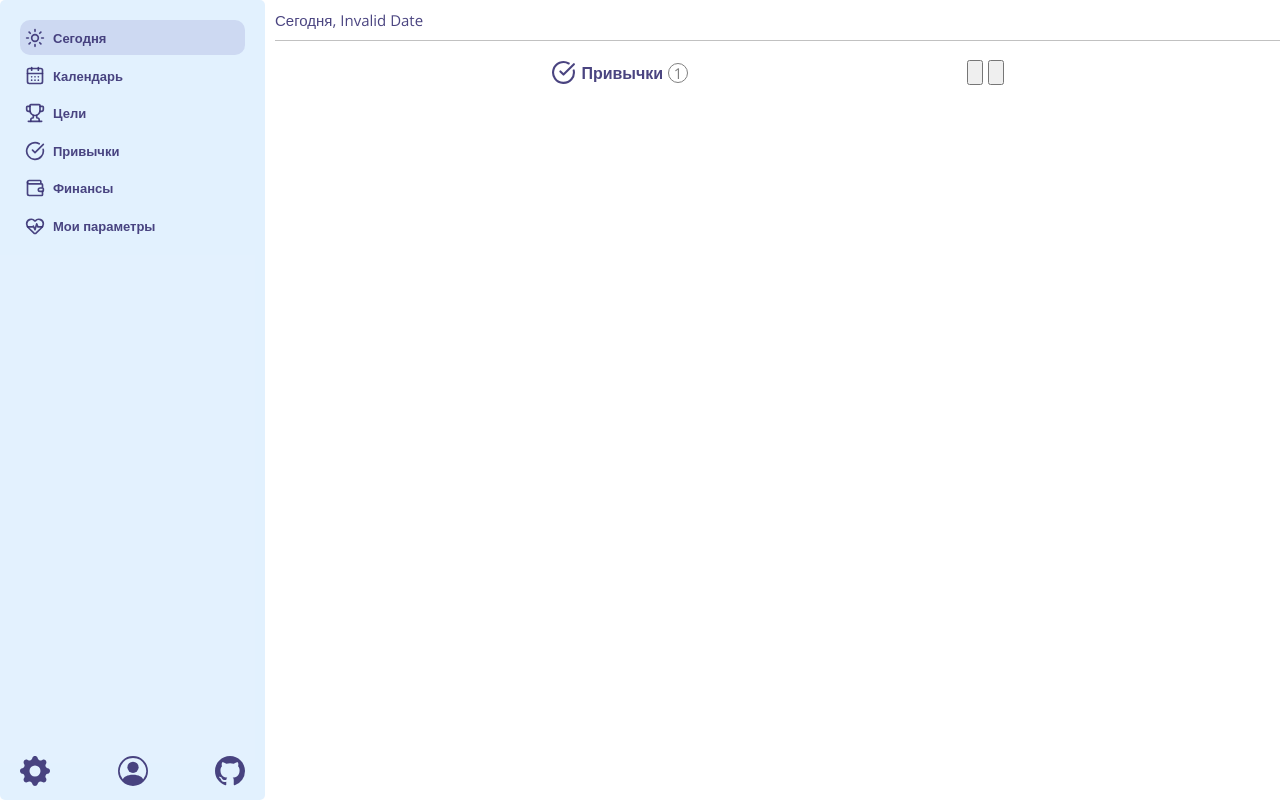
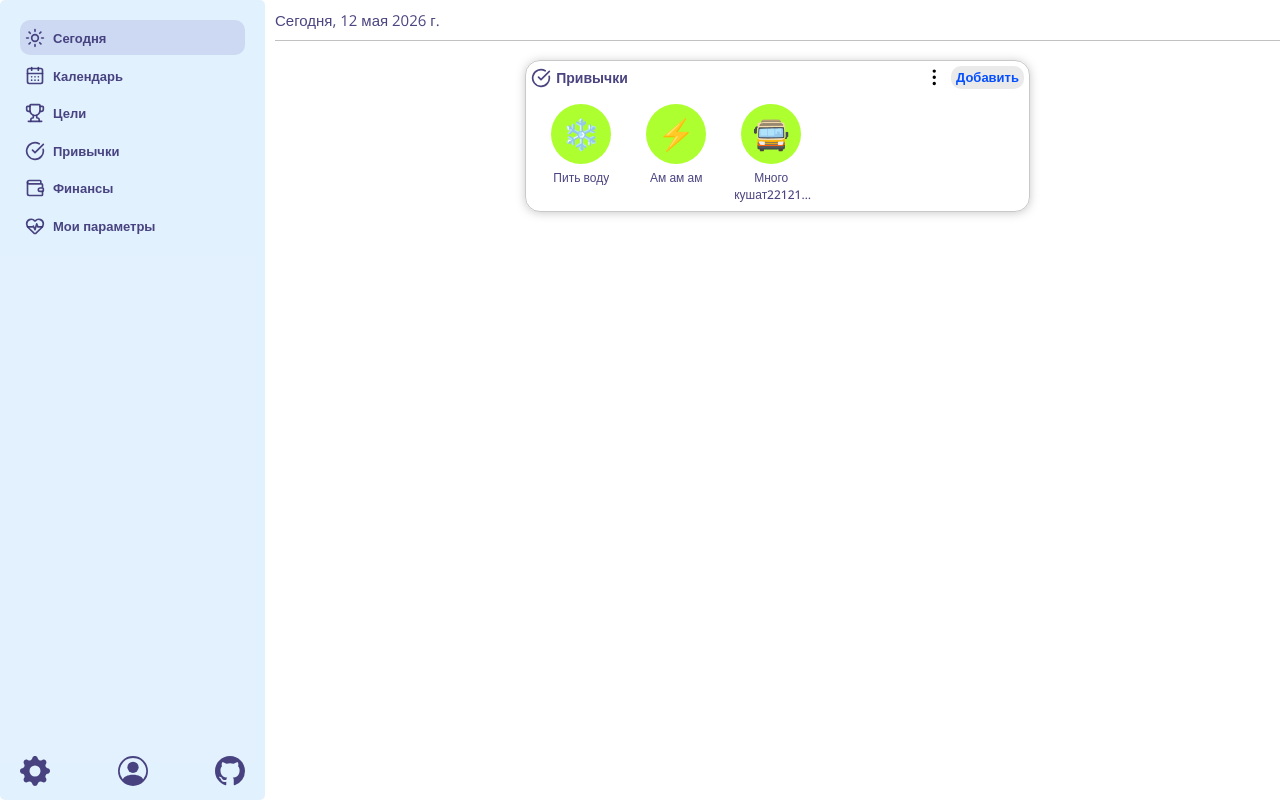
Before and after one commit to Glebess/better-every-day-app, a React (Vite) app: page /today in a window 1280 px wide. Built offline with nearby package versions, Linux system fonts and the light colour scheme.

Commit message:
Разметка виджета привычек

```diff
--- a/src/App.module.css
+++ b/src/App.module.css
@@ -2,6 +2,17 @@
 	--main-blue: #0887f71d;
 	--main-blue1: #383173e8;
 	--main-blue2: #1c0e891a;
+
+	--text-blue: #004cfffa;
+	--gray: #8080806c;
+	--gray1: #948d8d2f;
+
+	--main-radius: 10px;
+	--radius-1: 15px;
+	--padding: 5px;
+	--padding1: 15px;
+
+	--font-size: 15px;
 }
 * {
 	font-family: 'Open Sans', sans-serif;
--- a/src/modules/HabitsWidget/HabitsWidget.jsx
+++ b/src/modules/HabitsWidget/HabitsWidget.jsx
@@ -8,9 +8,6 @@ const HabitsWidget = () => {
 				<div className={styles.div_habits_top_panel_title}>
 					<CircleCheckBig size={'25px'} />
 					<p>Привычки</p>
-					<div className={styles.div_completed_task}>
-						<span>1</span>
-					</div>
 				</div>
 				<div className={styles.div_habits_top_panel_action}>
 					<Button>
@@ -23,7 +20,23 @@ const HabitsWidget = () => {
 							<path d='M10 3a1.5 1.5 0 1 1 0 3 1.5 1.5 0 0 1 0-3ZM10 8.5a1.5 1.5 0 1 1 0 3 1.5 1.5 0 0 1 0-3ZM11.5 15.5a1.5 1.5 0 1 0-3 0 1.5 1.5 0 0 0 3 0Z' />
 						</svg>
 					</Button>
-					<Button></Button>
+					<Button className={styles.button_add_habits}>Добавить</Button>
+				</div>
+			</div>
+			<div className={styles.all_habit_container}>
+				<div className={styles.item_habit}>
+					<div className={styles.habit_icon}>❄️</div>
+					<p className={styles.habit_title}>Пить воду</p>
+				</div>
+
+				<div className={styles.item_habit}>
+					<div className={styles.habit_icon}>⚡</div>
+					<p className={styles.habit_title}>Ам ам ам</p>
+				</div>
+
+				<div className={styles.item_habit}>
+					<div className={styles.habit_icon}>🚍</div>
+					<p className={styles.habit_title}>Много кушат221212ь21212212121212</p>
 				</div>
 			</div>
 		</div>
--- a/src/modules/HabitsWidget/HabitsWidget.module.css
+++ b/src/modules/HabitsWidget/HabitsWidget.module.css
@@ -1,41 +1,109 @@
 .div_habit_container {
 	display: flex;
 	flex-direction: column;
-	width: 45%;
+	width: 50%;
+	border: 1px solid var(--gray);
+	height: 150px;
+	border-radius: var(--radius-1);
+	box-shadow: 0 1px 10px var(--gray);
 }
 .div_habits_top_panel {
 	display: flex;
+	padding-top: var(--padding);
+	padding-left: var(--padding);
+	padding-right: var(--padding);
 }
 .div_habits_top_panel_title {
 	display: flex;
 	gap: 5px;
 	align-items: center;
 }
-.div_completed_task {
-	display: flex;
-	justify-content: center;
-	align-items: center;
-	border-radius: 100%;
-	background-color: transparent;
-	border: 1px solid gray;
-	min-width: 18px;
-	min-height: 18px;
-	height: 18px;
-}
-.div_completed_task span {
-	color: gray;
-	font-size: 15px;
-}
 .div_habits_top_panel_title p {
 	margin: 0;
 	color: var(--main-blue1);
 	font-weight: 560;
+	font-size: 14px;
 }
 .div_habits_top_panel_title svg {
 	color: var(--main-blue1);
+	width: 20px;
+	height: 20px;
 }
 .div_habits_top_panel_action {
 	display: flex;
 	gap: 5px;
 	margin-left: auto;
 }
+.div_habits_top_panel_action button {
+	display: flex;
+	align-items: center;
+	border: 0;
+	border-radius: var(--main-radius);
+	outline: 0;
+	height: 22.5px;
+}
+.div_habits_top_panel_action button:first-child {
+	background-color: transparent;
+	padding: 0;
+}
+
+.div_habits_top_panel_action button:first-child svg {
+	width: 100%;
+	height: 100%;
+}
+.button_add_habits {
+	background-color: var(--gray1);
+	font-size: 13px;
+	color: var(--text-blue);
+	font-weight: 600;
+	padding-left: 5px;
+	padding-right: 5px;
+	transition: 0.3s ease;
+	will-change: transform;
+	&:hover {
+		background-color: var(--main-blue);
+		cursor: pointer;
+		transition: 0.3s ease;
+		transform: scale(1.02);
+	}
+}
+.all_habit_container {
+	display: flex;
+	padding-top: var(--padding1);
+	height: 100%;
+	padding-left: var(--padding1);
+	gap: var(--padding1);
+}
+.item_habit {
+	display: flex;
+	flex-direction: column;
+	width: 80px;
+	align-items: center;
+}
+
+.habit_icon {
+	display: flex;
+	background-color: greenyellow;
+	border-radius: 30px;
+	height: 60px;
+	width: 60px;
+	align-items: center;
+	justify-content: center;
+	font-size: 30px;
+}
+.habit_title {
+	font-size: 12px;
+	font-weight: 500;
+	margin: 0;
+	color: var(--main-blue1);
+	margin-top: var(--padding);
+	word-wrap: break-word;
+	word-break: break-word;
+	overflow-wrap: break-word;
+	display: -webkit-box;
+	-webkit-line-clamp: 2;
+	max-width: 100%;
+	-webkit-box-orient: vertical;
+	overflow: hidden;
+	text-align: center;
+}
--- a/src/pages/TodayPages/TodayPages.jsx
+++ b/src/pages/TodayPages/TodayPages.jsx
@@ -3,6 +3,9 @@ import { formatDate, getToday } from './../../utils/timeUtils'
 import styles from './TodayPages.module.css'
 const TodayPages = () => {
 	const today = formatDate(getToday())
+	{
+		console.log(formatDate(getToday()))
+	}
 	return (
 		<div className={styles.div_main}>
 			<div className={styles.div_top_panel}>
--- a/src/utils/timeUtils.ts
+++ b/src/utils/timeUtils.ts
@@ -1,8 +1,7 @@
 // Получение сегодняшней даты "год-месяц-день"
 export const getToday = (): string => {
-	return new Date().toDateString().split('T')[0]
+	return new Date().toISOString().split('T')[0]
 }
-
 // форматирование даты 2026-05-17 => 17 мая 2026
 export const formatDate = (date: string): string => {
 	return new Date(date).toLocaleDateString('ru-RU', {
```
